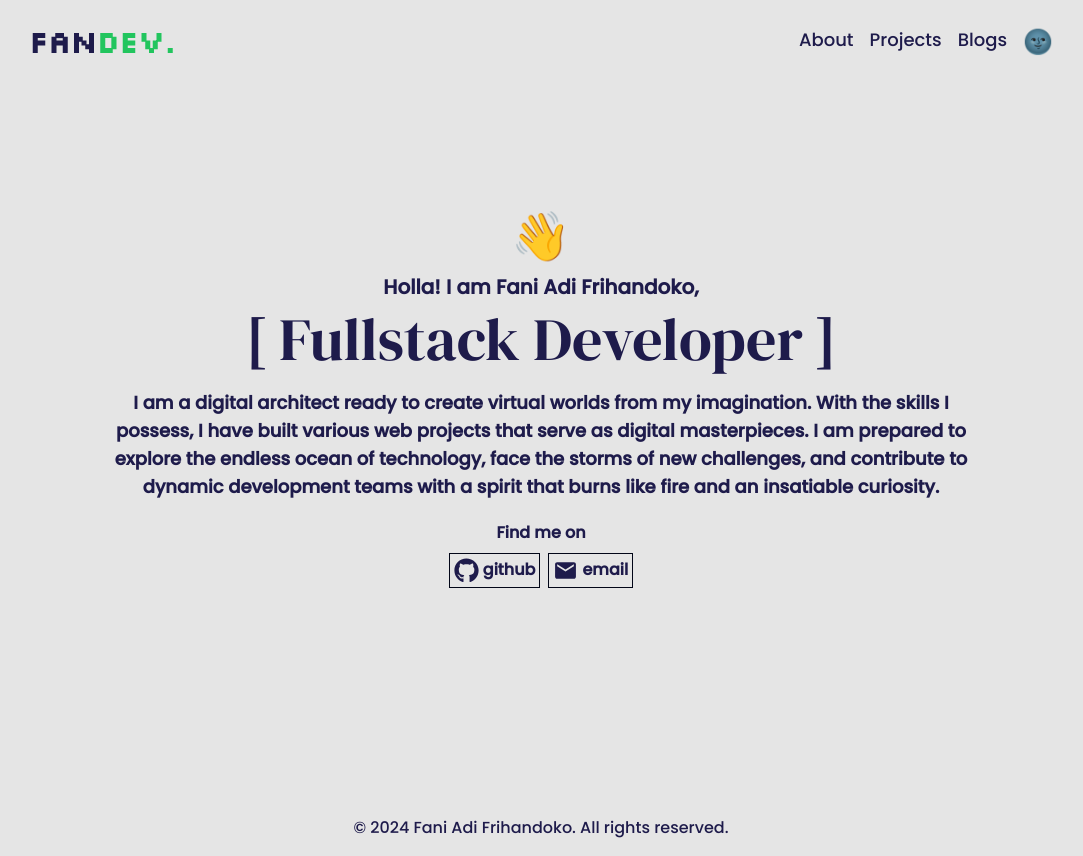
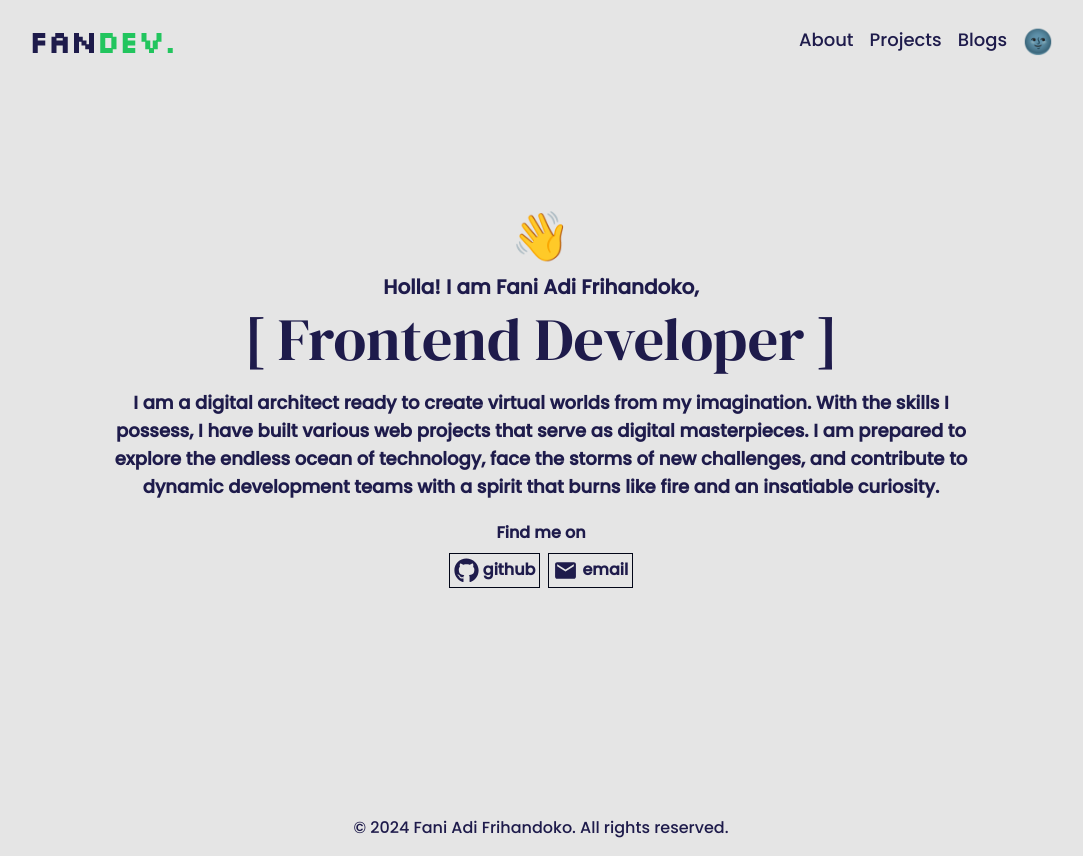
Before and after one commit to faniadifrihandoko1/creativefolio, a Next.js app: page / in a window 1280 px wide. Shown: the whole page, without its empty margins (99-1182 px from the left). Built offline with nearby package versions, Linux system fonts and the light colour scheme.

Commit message:
refactor: about pages

```diff
--- a/app/(client)/about/page.tsx
+++ b/app/(client)/about/page.tsx
@@ -30,7 +30,7 @@ const About = () => {
             <span className="text-teal-700 dark:text-teal-400">
               Fani Adi Frihandoko
             </span>
-            , a Fullstack Developer from Depok, Indonesia.
+            , a Frontend Developer from Depok, Indonesia.
           </h1>
         </div>
         <div className="pt-12 text-base">
@@ -42,7 +42,7 @@ const About = () => {
               <p className="font-normal lg:text-lg">
                 I am a graduate with a Bachelor degree in Informatics
                 Engineering from &nbsp;
-                <a href="https://www.its.ac.id">
+                <a href="https://nurulfikri.ac.id/">
                   <u>STT Terpadu Nurul Fikri</u>
                 </a>
                 , I am inspired by exploring new technologies and enjoy
--- a/app/components/Fragements/Content/TittleContent.tsx
+++ b/app/components/Fragements/Content/TittleContent.tsx
@@ -1,12 +1,11 @@
 import { DM_Serif_Display } from "next/font/google";
-import React from "react";
 
 const bebas = DM_Serif_Display({ weight: "400", subsets: ["latin"] });
 const TittleContent = () => {
   return (
     <div className="mt-2">
       <p className={`${bebas.className} text-3xl md:text-5xl lg:text-6xl `}>
-        [ Fullstack Developer ]
+        [ Frontend Developer ]
       </p>
     </div>
   );
```
